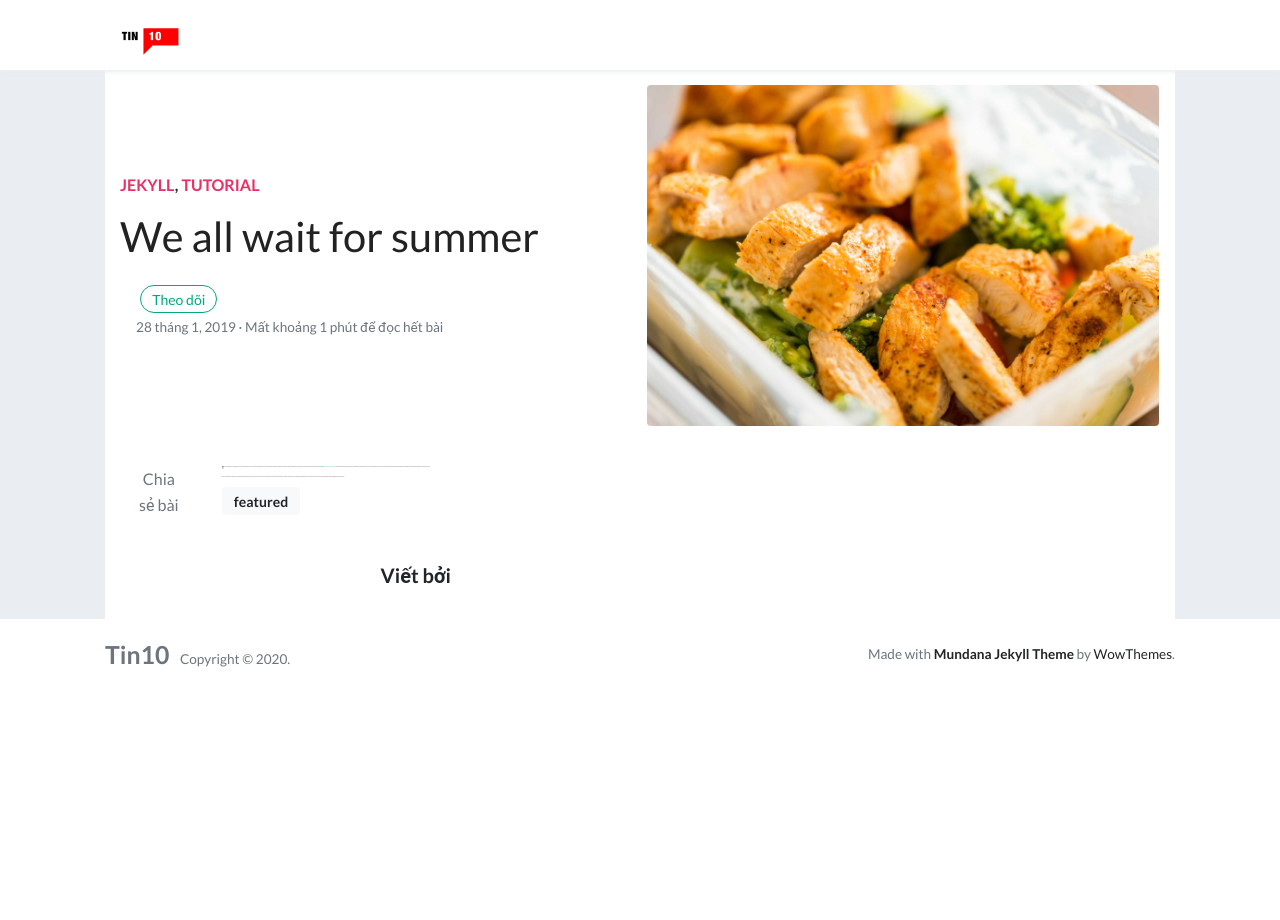
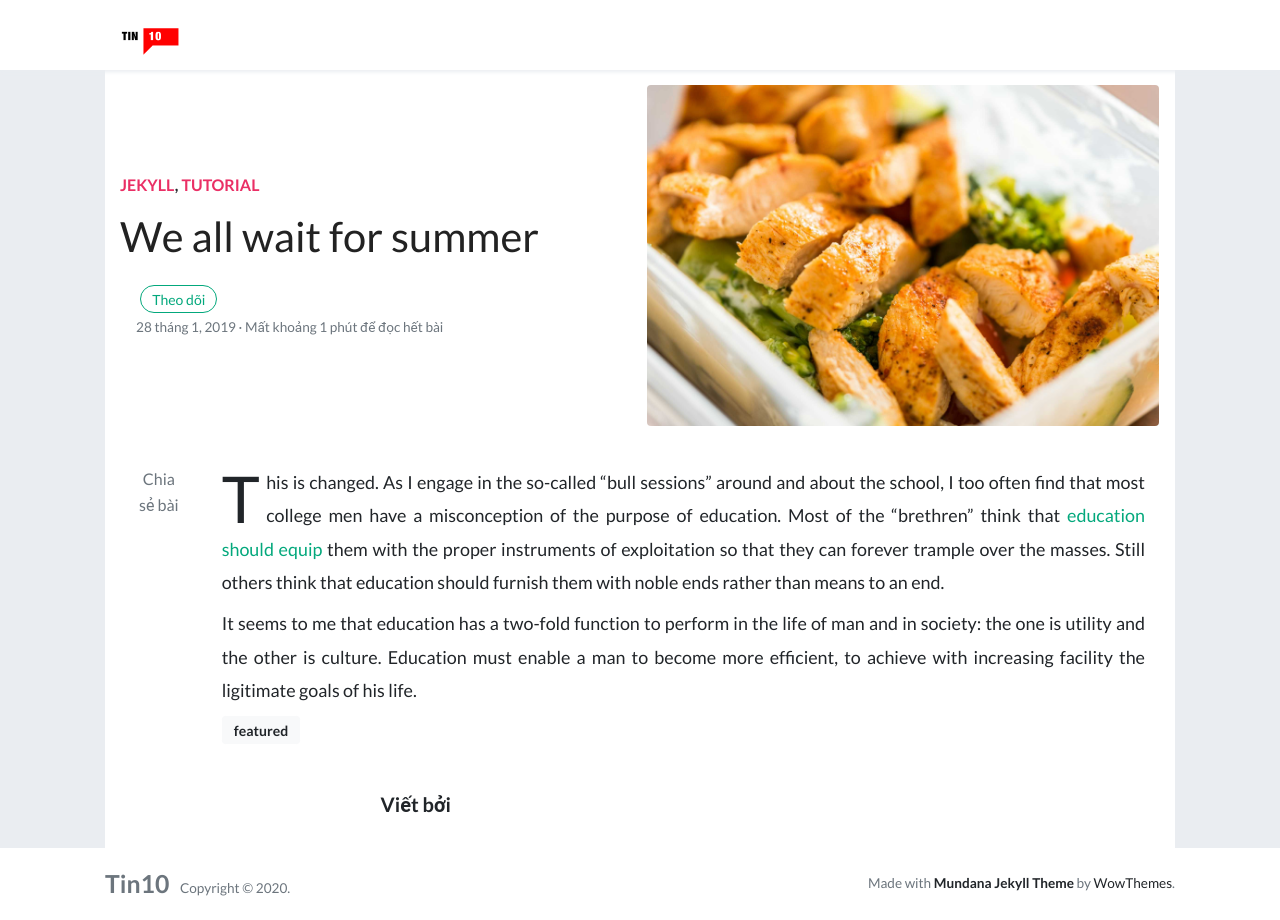
Before and after one commit to hungph/hungph.github.io, a Jekyll site: the page built from _posts/2019-01-28-we-all-wait-for-summer.md, in a window 1280 px wide. Built offline with Jekyll 4.4.1, drawn with Linux system fonts in a browser that asks for light colours; nearby versions of some CDN libraries; comment, search, counter and statistics services are not loaded.

Commit message:
Modified CSS

```diff
--- a/assets/css/theme.css
+++ b/assets/css/theme.css
@@ -651,7 +651,7 @@ footer {
     margin-top:10px;
 }
 article {
-	font-size:1.12px;
+	font-size:1.12rem;
 	line-height:1.86;
 	font-family:Lato;
 	text-align: justify;}
```
